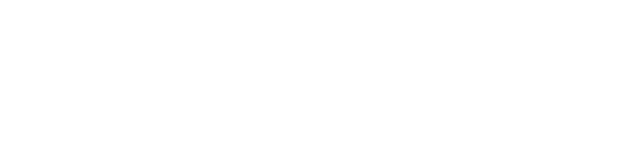
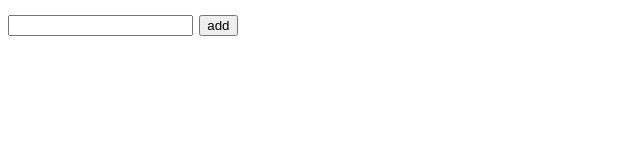
Before and after one commit to DawidKurkiewicz/input-push, a plain HTML site: page index.html in a window 1280 px wide. Shown: the whole page, without its empty margins (0-640 px from the left). Drawn offline with Linux system fonts and the light colour scheme.

Commit message:
added html structure

```diff
--- a/index.html
+++ b/index.html
@@ -8,6 +8,11 @@
     <link rel="stylesheet" type="text/css" href="style.css">
 </head>
 <body>
+    <form>
+        <input type ="text">
+        <button>add</button>
+    </form>
+    <div></div>
     <script src="script.js"></script>
 </body>
 </html>
--- a/style.css
+++ b/style.css
@@ -0,0 +1,3 @@
+body {
+    font-size: 25px;
+}
```
